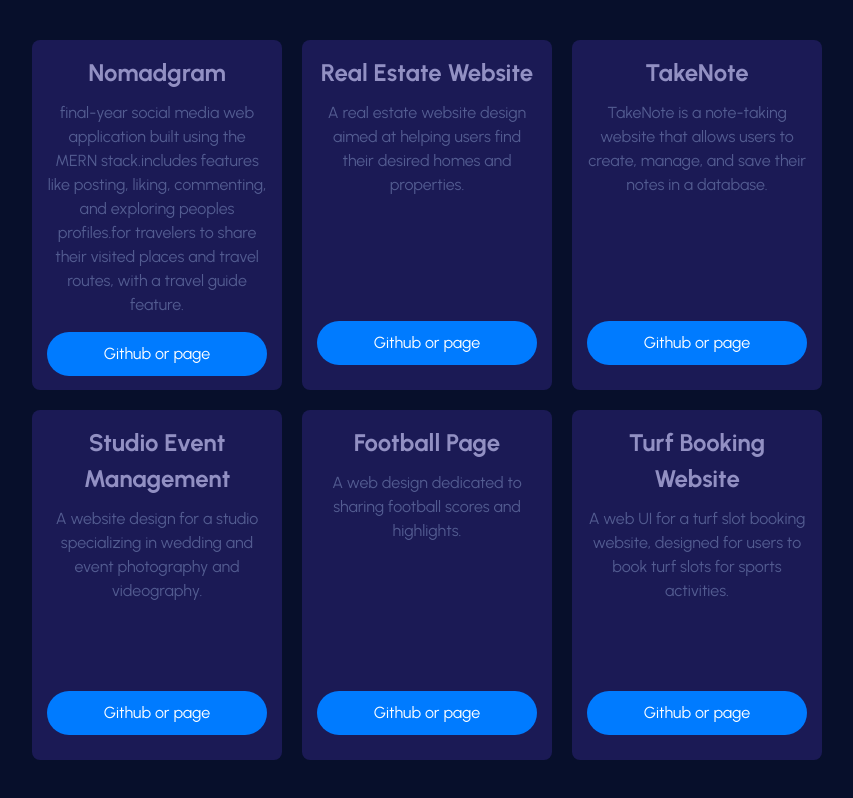
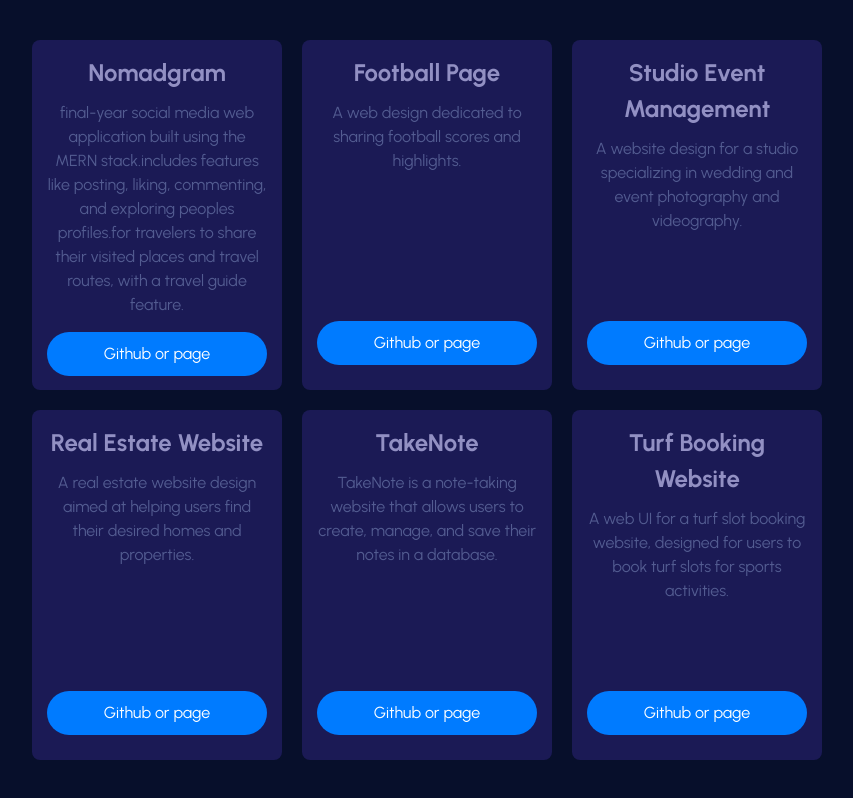
Before and after one commit to albyabhi/my_portfolio, a React (Vite) app: page / in a window 1280 px wide. Both pictures are taken after a click on the button "Works". Shown: the whole page, without its empty margins (363-1216 px from the left). Built offline with nearby package versions, Linux system fonts and the light colour scheme.

Commit message:
8 commit

```diff
--- a/src/Components/works/Works.jsx
+++ b/src/Components/works/Works.jsx
@@ -8,14 +8,9 @@ const projects = [
     github: 'https://nomadgram-albyabhi.netlify.app/',
   },
   {
-    name: 'Real Estate Website',
-    description: 'A real estate website design aimed at helping users find their desired homes and properties.',
-    github: 'https://github.com/albyabhi/websites/tree/main/Project',
-  },
-  {
-    name: 'TakeNote',
-    description: 'TakeNote is a note-taking website that allows users to create, manage, and save their notes in a database.',
-    github: 'https://github.com/albyabhi/websites/tree/main/TakeNote',
+    name: 'Football Page',
+    description: 'A web design dedicated to sharing football scores and highlights.',
+    github: 'https://knowfootball-albyabhi.netlify.app/',
   },
   {
     name: 'Studio Event Management',
@@ -23,9 +18,15 @@ const projects = [
     github: 'https://event-management-site-albyabhi.netlify.app/',
   },
   {
-    name: 'Football Page',
-    description: 'A web design dedicated to sharing football scores and highlights.',
-    github: 'https://github.com/albyabhi/websites/tree/main/football%20page',
+    name: 'Real Estate Website',
+    description: 'A real estate website design aimed at helping users find their desired homes and properties.',
+    github: 'https://github.com/albyabhi/websites/tree/main/Project',
+  },
+
+  {
+    name: 'TakeNote',
+    description: 'TakeNote is a note-taking website that allows users to create, manage, and save their notes in a database.',
+    github: 'https://github.com/albyabhi/websites/tree/main/TakeNote',
   },
   {
     name: 'Turf Booking Website',
```
